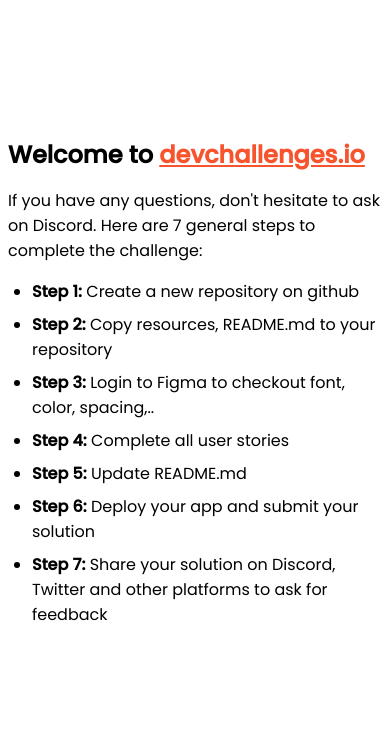
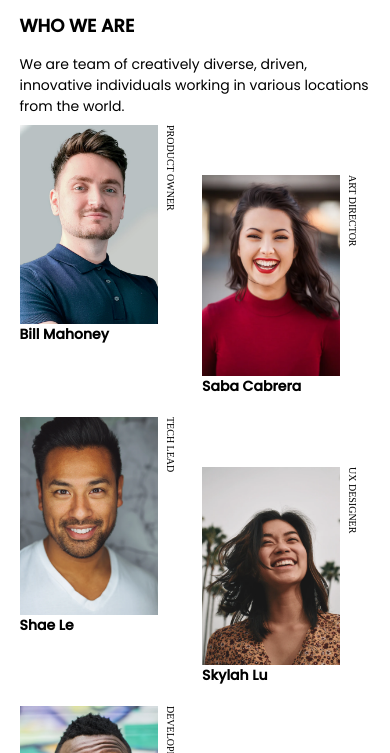
Before and after one commit to ThibaudFournes77/devchal-my-team-page, a plain HTML site: page index.html in a window 390 px wide. Shown: the part 116-869 px from the top of the page. Before the commit the page ends 844 px from the top, so only its background shows below. Drawn offline with Linux system fonts and the light colour scheme.

Commit message:
1ere version mobile

```diff
--- a/index.html
+++ b/index.html
@@ -7,6 +7,8 @@
       content="width=device-width, initial-scale=1,
   maximum-scale=5"
     />
+
+    <link rel="stylesheet" href="style.css">
 
     <link rel="icon" href="devchallenges.png" />
 
@@ -23,73 +25,49 @@
 
     <title>Devchallenges</title>
 
-    <style>
-      body {
-        font-family: "Poppins", sans-serif;
-      }
-
-      ul {
-        padding-left: 24px;
-      }
-
-      li {
-        margin-bottom: 8px;
-      }
-
-      .welcome {
-        max-width: 800px;
-        margin: 0 auto;
-      }
-
-      .welcome-text {
-        margin-top: 30vh;
-        font-weight: 500;
-      }
-
-      .welcome-text p {
-        font-size: 1rem;
-        font-weight: 400;
-      }
-
-      .welcome-text h1 {
-        font-size: 1.5rem;
-      }
-
-      .welcome-text a {
-        color: #f7542e;
-      }
-    </style>
   </head>
   <body>
-    <div class="welcome">
-      <div class="welcome-text">
-        <h1>
-          Welcome to
-          <a href="https://devchallenges.io/" target="_blank"
-            >devchallenges.io</a
-          >
-        </h1>
-
-        <p>
-          If you have any questions, don't hesitate to ask on Discord. Here are
-          7 general steps to complete the challenge:
-        </p>
+    <main class="main">
+      <h1>The creative crew</h1>
+      <div class="infos">
+        <h2>WHO WE ARE</h2>
+        <p>We are team of creatively diverse, driven, innovative individuals working in various locations from the world.</p>
       </div>
-
-      <ul>
-        <li><b>Step 1:</b> Create a new repository on github</li>
-        <li><b>Step 2:</b> Copy resources, README.md to your repository</li>
-        <li>
-          <b>Step 3:</b> Login to Figma to checkout font, color, spacing,..
-        </li>
-        <li><b>Step 4:</b> Complete all user stories</li>
-        <li><b>Step 5:</b> Update README.md</li>
-        <li><b>Step 6:</b> Deploy your app and submit your solution</li>
-        <li>
-          <b>Step 7:</b> Share your solution on Discord, Twitter and other
-          platforms to ask for feedback
-        </li>
-      </ul>
-    </div>
+      <section class="profiles">
+        <div class="profile">
+          <img src="./photo1.png" alt="Bill Mahoney">
+          <p class="job">PRODUCT OWNER</p>
+          <p class="name">Bill Mahoney</p>
+        </div>
+        <div class="profile">
+          <img src="./photo2.png" alt="Saba Cabrera">
+          <p class="job">ART DIRECTOR</p>
+          <p class="name">Saba Cabrera</p>
+        </div>
+        <div class="profile">
+          <img src="./photo3.png" alt="Shae Le">
+          <p class="job">TECH LEAD</p>
+          <p class="name">Shae Le</p>
+        </div>
+        <div class="profile">
+          <img src="./photo4.png" alt="Skylah Lu">
+          <p class="job">UX DESIGNER</p>
+          <p class="name">Skylah Lu</p>
+        </div>
+        <div class="profile">
+          <img src="./photo5.png" alt="Griff Richards">
+          <p class="job">DEVELOPER</p>
+          <p class="name">Griff Richards</p>
+        </div>
+        <div class="profile">
+          <img src="./photo6.png" alt="Stan John">
+          <p class="job">DEVELOPER</p>
+          <p class="name">Stan John</p>
+        </div>
+      </section>
+    </main>
+    <footer class="footer">
+      <p>created by Thibaud Fournès - devChallenges</p>
+    </footer>
   </body>
 </html>
--- /dev/null
+++ b/style.css
@@ -0,0 +1,88 @@
+* {
+    margin:0;
+    padding:0;
+    box-sizing:border-box;
+}
+
+.main{
+    padding: 15% 5% 15% 5%;
+}
+
+h1{
+    font-family: 'PT Serif';
+    font-weight: 700;
+    font-size: 36px;
+    margin-bottom: 20px;
+}
+
+.infos{
+    display: flex;
+    flex-direction: column;
+    justify-content: space-around;
+    height: 120px;
+}
+
+.infos h2{
+    font-family: 'Poppins';
+    font-weight: 600;
+    font-size: 18px;
+}
+
+.infos p{
+    font-family: 'Poppins';
+    font-size: 14px;
+}
+
+.profiles{
+    display: grid;
+    grid-template-columns: 50% 50%;
+    grid-column-gap: 2%;
+    grid-row-gap: 20px;
+}
+
+.profile:nth-child(2n){
+    margin-top: 50px;
+}
+
+.profile:nth-child(2n+1){
+    margin-bottom: 50px;
+}
+
+.profile{
+    display: flex;
+    flex-wrap: wrap;
+    width: 160px;
+}
+
+.profile img{
+    max-width: 138px;
+    height: auto;
+}
+
+.job{
+    font-family: "PT Serif";
+    font-size: 10px;
+    font-weight: 400;
+    writing-mode: vertical-rl;
+    text-orientation: mixed;
+    width: 18px;
+    height: 140px;
+}
+
+.name{
+    font-family: 'Poppins';
+    font-weight: 600;
+    font-size: 14px;
+}
+
+.footer{
+    display: flex;
+    justify-content: center;
+}
+
+.footer p{
+    font-family: 'Montserrat';
+    font-weight: 700;
+    font-size: 14px;
+    color: #A9A9A9;
+}
```
